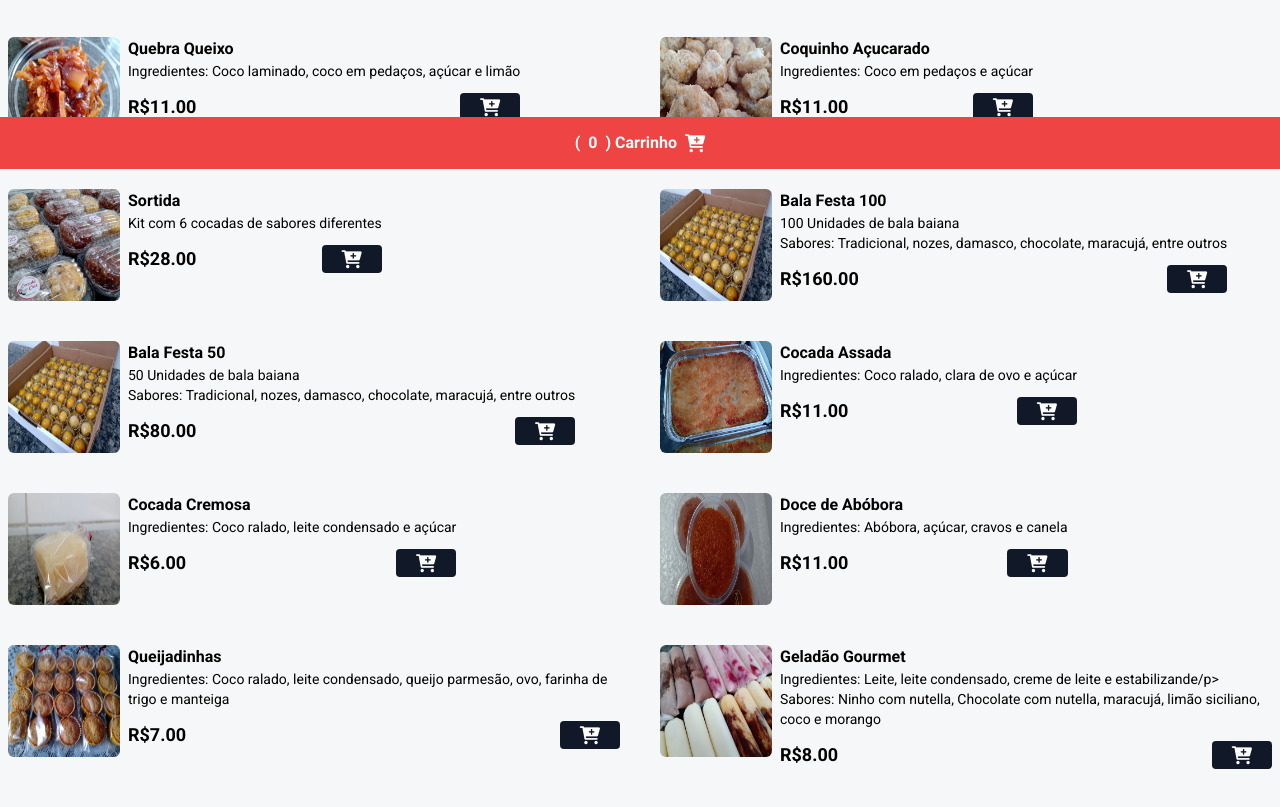
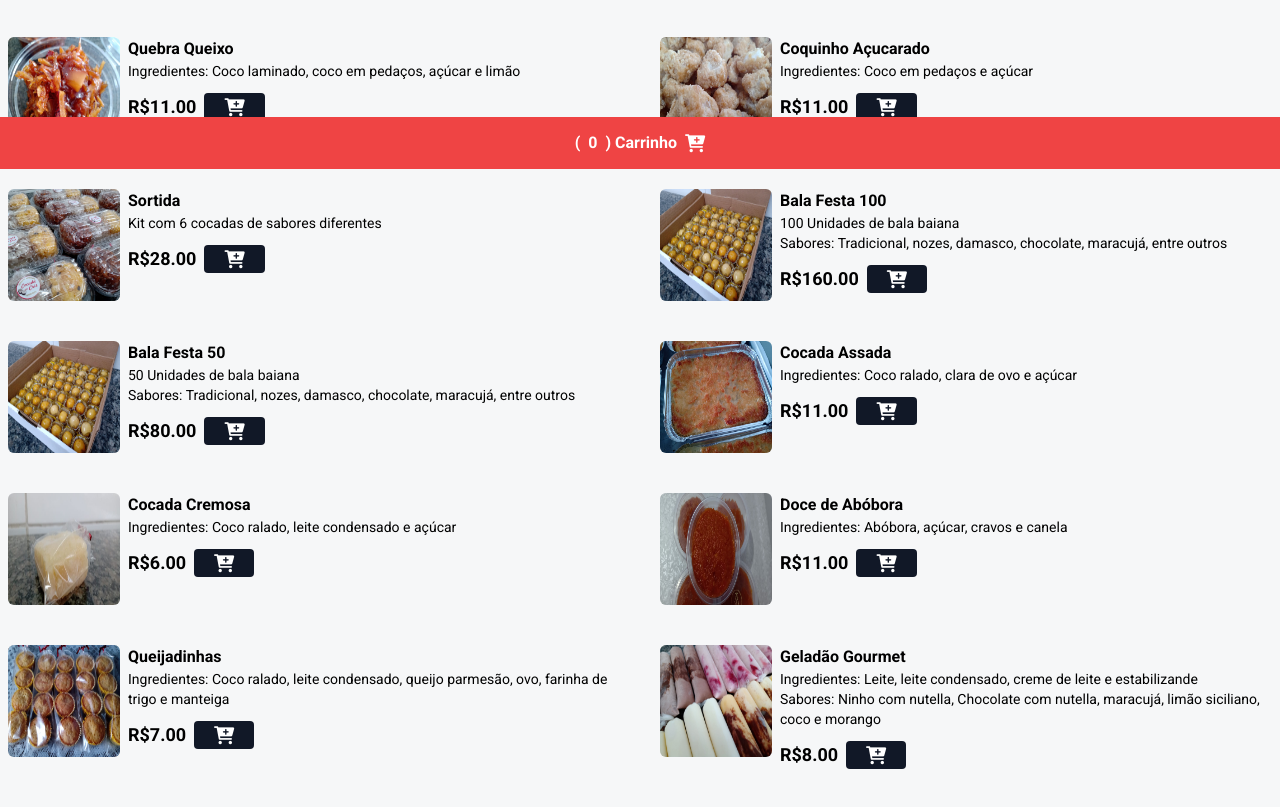
Before and after one commit to NathanCarvalhodaCunha/Cocada_da_Cris, a website: page index.html in a window 1280 px wide. Shown: the part 631-1438 px from the top of the page. Drawn offline with nearby package versions, Linux system fonts and the light colour scheme.

Commit message:
cardapio

```diff
--- a/index.html
+++ b/index.html
@@ -46,9 +46,9 @@
                     <p class="font-bold">Cocada de Fita</p>
                     <p class="text-sm">Ingredientes: Coco laminado, açúcar e água de coco</p>
                     <p class="text-sm">Sabores: Branca, morena, mesclada, leite condensado, maracujá e abacaxi</p>
-                    <div class="flex items-center gap-2 justify-between mt-3">
+                    <div class="flex items-center gap-2 justify-start mt-3">
                         <p class="font-bold text-lg">R$11.00</p>
-                        <button class="bg-gray-900 px-5 rounded add-to-cart-btn" data-name="Cocada" data-price="11.00">
+                        <button class="bg-gray-900 px-5 rounded add-to-cart-btn" data-name="Cocada de Fita" data-price="11.00">
                             <i class="fa fa-cart-plus text-lg text-white"></i>
                         </button>
                     </div>
@@ -59,7 +59,7 @@
                 <div>
                     <p class="font-bold">Bala Baiana</p>
                     <p class="text-sm">Ingredientes: Coco ralado, leite condensado, açúcar e gema de ovo</p>
-                    <div class="flex items-center gap-2 justify-between mt-3">
+                    <div class="flex items-center gap-2 justify-start mt-3">
                         <p class="font-bold text-lg">R$15.00</p>
                         <button class="bg-gray-900 px-5 rounded add-to-cart-btn" data-name="Bala Baiana" data-price="15.00">
                             <i class="fa fa-cart-plus text-lg text-white"></i>
@@ -72,7 +72,7 @@
                 <div>
                     <p class="font-bold">Quebra Queixo</p>
                     <p class="text-sm">Ingredientes: Coco laminado, coco em pedaços, açúcar e limão</p>
-                    <div class="flex items-center gap-2 justify-between mt-3">
+                    <div class="flex items-center gap-2 justify-start mt-3">
                         <p class="font-bold text-lg">R$11.00</p>
                         <button class="bg-gray-900 px-5 rounded add-to-cart-btn" data-name="Quebra Queixo" data-price="11.00">
                             <i class="fa fa-cart-plus text-lg text-white"></i>
@@ -85,9 +85,9 @@
                 <div>
                     <p class="font-bold">Coquinho Açucarado</p>
                     <p class="text-sm">Ingredientes: Coco em pedaços e açúcar</p>
-                    <div class="flex items-center gap-2 justify-between mt-3">
+                    <div class="flex items-center gap-2 justify-start mt-3">
                         <p class="font-bold text-lg">R$11.00</p>
-                        <button class="bg-gray-900 px-5 rounded add-to-cart-btn" data-name="Coquinho" data-price="11.00">
+                        <button class="bg-gray-900 px-5 rounded add-to-cart-btn" data-name="Coquinho Açucarado" data-price="11.00">
                             <i class="fa fa-cart-plus text-lg text-white"></i>
                         </button>
                     </div>
@@ -98,7 +98,7 @@
                 <div>
                     <p class="font-bold">Sortida</p>
                     <p class="text-sm">Kit com 6 cocadas de sabores diferentes</p>
-                    <div class="flex items-center gap-2 justify-between mt-3">
+                    <div class="flex items-center gap-2 justify-start mt-3">
                         <p class="font-bold text-lg">R$28.00</p>
                         <button class="bg-gray-900 px-5 rounded add-to-cart-btn" data-name="Sortida" data-price="28.00">
                             <i class="fa fa-cart-plus text-lg text-white"></i>
@@ -112,7 +112,7 @@
                     <p class="font-bold">Bala Festa 100</p>
                     <p class="text-sm">100 Unidades de bala baiana</p>
                     <p class="text-sm">Sabores: Tradicional, nozes, damasco, chocolate, maracujá, entre outros</p>
-                    <div class="flex items-center gap-2 justify-between mt-3">
+                    <div class="flex items-center gap-2 justify-start mt-3">
                         <p class="font-bold text-lg">R$160.00</p>
                         <button class="bg-gray-900 px-5 rounded add-to-cart-btn" data-name="Bala Festa 100" data-price="160.00">
                             <i class="fa fa-cart-plus text-lg text-white"></i>
@@ -126,7 +126,7 @@
                     <p class="font-bold">Bala Festa 50</p>
                     <p class="text-sm">50 Unidades de bala baiana</p>
                     <p class="text-sm">Sabores: Tradicional, nozes, damasco, chocolate, maracujá, entre outros</p>
-                    <div class="flex items-center gap-2 justify-between mt-3">
+                    <div class="flex items-center gap-2 justify-start mt-3">
                         <p class="font-bold text-lg">R$80.00</p>
                         <button class="bg-gray-900 px-5 rounded add-to-cart-btn" data-name="Bala Festa 50" data-price="80.00">
                             <i class="fa fa-cart-plus text-lg text-white"></i>
@@ -139,7 +139,7 @@
                 <div>
                     <p class="font-bold">Cocada Assada</p>
                     <p class="text-sm">Ingredientes: Coco ralado, clara de ovo e açúcar</p>
-                    <div class="flex items-center gap-2 justify-between mt-3">
+                    <div class="flex items-center gap-2 justify-start mt-3">
                         <p class="font-bold text-lg">R$11.00</p>
                         <button class="bg-gray-900 px-5 rounded add-to-cart-btn" data-name="Cocada Assada" data-price="11.00">
                             <i class="fa fa-cart-plus text-lg text-white"></i>
@@ -152,7 +152,7 @@
                 <div>
                     <p class="font-bold">Cocada Cremosa</p>
                     <p class="text-sm">Ingredientes: Coco ralado, leite condensado e açúcar</p>
-                    <div class="flex items-center gap-2 justify-between mt-3">
+                    <div class="flex items-center gap-2 justify-start mt-3">
                         <p class="font-bold text-lg">R$6.00</p>
                         <button class="bg-gray-900 px-5 rounded add-to-cart-btn" data-name="Cocada Cremosa" data-price="6.00">
                             <i class="fa fa-cart-plus text-lg text-white"></i>
@@ -165,7 +165,7 @@
                 <div>
                     <p class="font-bold">Doce de Abóbora</p>
                     <p class="text-sm">Ingredientes: Abóbora, açúcar, cravos e canela</p>
-                    <div class="flex items-center gap-2 justify-between mt-3">
+                    <div class="flex items-center gap-2 justify-start mt-3">
                         <p class="font-bold text-lg">R$11.00</p>
                         <button class="bg-gray-900 px-5 rounded add-to-cart-btn" data-name="Doce de Abóbora" data-price="11.00">
                             <i class="fa fa-cart-plus text-lg text-white"></i>
@@ -178,7 +178,7 @@
                 <div>
                     <p class="font-bold">Queijadinhas</p>
                     <p class="text-sm">Ingredientes: Coco ralado, leite condensado, queijo parmesão, ovo, farinha de trigo e manteiga</p>
-                    <div class="flex items-center gap-2 justify-between mt-3">
+                    <div class="flex items-center gap-2 justify-start mt-3">
                         <p class="font-bold text-lg">R$7.00</p>
                         <button class="bg-gray-900 px-5 rounded add-to-cart-btn" data-name="Queijadinhas" data-price="7.00">
                             <i class="fa fa-cart-plus text-lg text-white"></i>
@@ -190,9 +190,9 @@
                 <img src="Imagens/Geladão.jpg" alt="Geladão" class="w-28 h-28 rounded-md hover:scale-110 hover:-rotate-2 duration-300">
                 <div>
                     <p class="font-bold">Geladão Gourmet</p>
-                    <p class="text-sm">Ingredientes: Leite, leite condensado, creme de leite e estabilizande/p>
+                    <p class="text-sm">Ingredientes: Leite, leite condensado, creme de leite e estabilizande</p>
                     <p class="text-sm">Sabores: Ninho com nutella, Chocolate com nutella, maracujá, limão siciliano, coco e morango</p>
-                    <div class="flex items-center gap-2 justify-between mt-3">
+                    <div class="flex items-center gap-2 justify-start mt-3">
                         <p class="font-bold text-lg">R$8.00</p>
                         <button class="bg-gray-900 px-5 rounded add-to-cart-btn" data-name="Geladão Gourmet" data-price="8.00">
                             <i class="fa fa-cart-plus text-lg text-white"></i>
```
